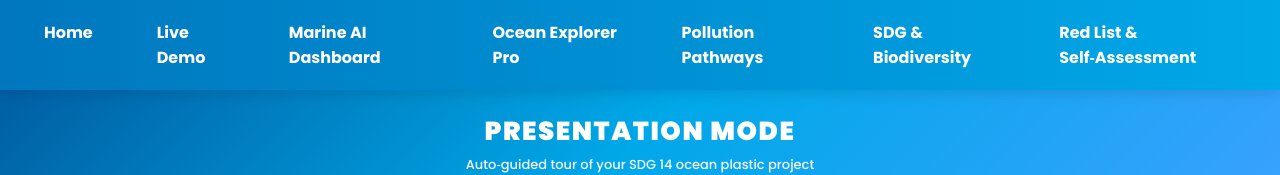
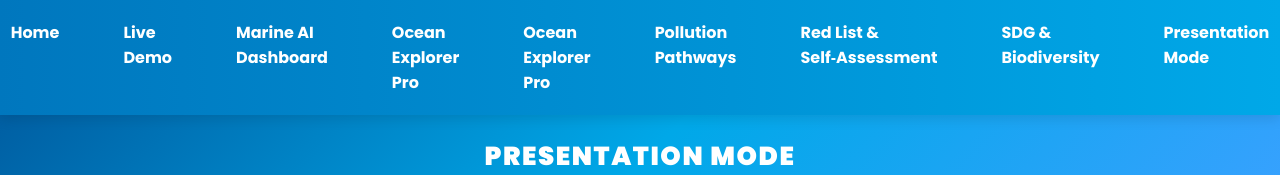
Before and after one commit to iyyappanbrte1984/sss, a website: page presentation-mode.html in a window 1280 px wide. Shown: the top 175 px of the page. Drawn offline with nearby package versions, Linux system fonts and the light colour scheme; no server answers.

Commit message:
Update presentation-mode.html

```diff
--- a/presentation-mode.html
+++ b/presentation-mode.html
@@ -88,14 +88,16 @@
   </style>
 </head>
 <body>
-  <nav>
+ <nav>
     <a href="index.html">Home</a>
     <a href="live-demo.html">Live Demo</a>
     <a href="marine-dashboard.html">Marine AI Dashboard</a>
+    <a href="ocean-explorer.html">Ocean Explorer Pro</a>
     <a href="ocean-explorer-pro.html">Ocean Explorer Pro</a>
     <a href="pollution-pathways.html">Pollution Pathways</a>
+    <a href="biodiversity-awareness.html">Red List & Self‑Assessment</a>
     <a href="sdg-dashboard.html">SDG & Biodiversity</a>
-    <a href="biodiversity-awareness.html">Red List & Self‑Assessment</a>
+    <a href="presentation-mode.html">Presentation Mode</a>
   </nav>
 
   <header class="hero-header">
```
